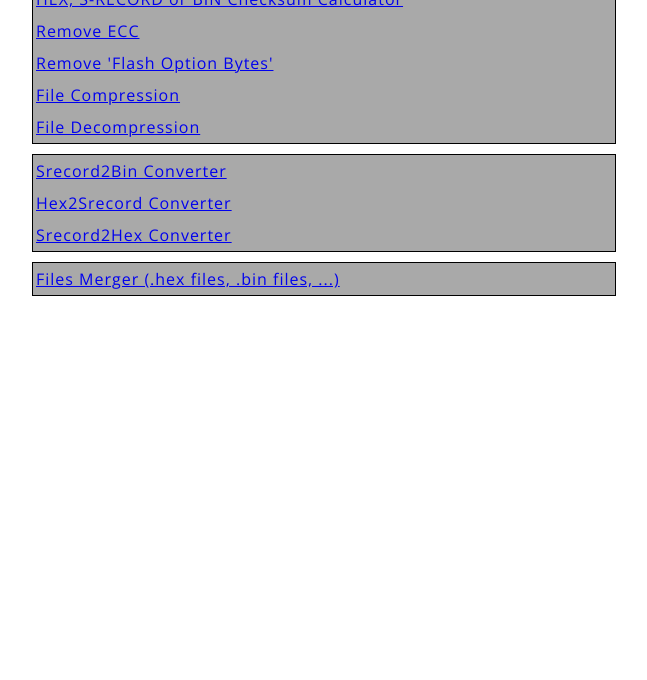
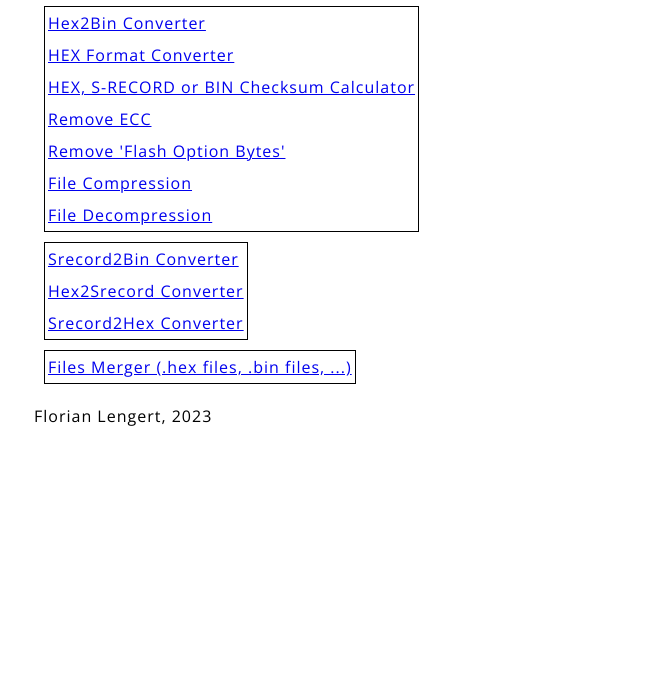
Before and after one commit to flow1980/HexUtility, a plain HTML site: page index.html in a window 1280 px wide. Shown: the part 120-800 px from the top of the page, without its empty margins (6-653 px from the left). Drawn offline with nearby package versions, Linux system fonts and the light colour scheme.

Commit message:
Footer and styles modified.

```diff
--- a/index.html
+++ b/index.html
@@ -13,8 +13,12 @@
     <script src="scripts/main.js" defer></script>  <!--defer: load the JavaScript after parsing the HTML is finished-->
   </head>
   <body>
+    <header>
+      <h1>Hex Utility Suite</h1>
+    </header>
+
     <nav id="nav-hex-tools">
-      <ul class="no-bullets">
+      <ul class="nav-no-bullets">
         <li><a href="app-hex2bin/hex2bin.html">Hex2Bin Converter</a></li>
         <li><a href="app-hex-format-converter/hex-format-converter.html">HEX Format Converter</a></li>
         <li><a href="app-checksum-calculator/checksum-calculator.html">HEX, S-RECORD or BIN Checksum Calculator</a></li>
@@ -25,16 +29,20 @@
       </ul>
     </nav>
     <nav id="nav-s-record-tools">
-      <ul class="no-bullets">
+      <ul class="nav-no-bullets">
         <li><a href="app-srecord2bin/srecord2bin.html">Srecord2Bin Converter</a></li>
         <li><a href="app-hex2srecord/hex2srecord.html">Hex2Srecord Converter</a></li>
         <li><a href="app-srecord2hex/srecord2hex.html">Srecord2Hex Converter</a></li>
       </ul>
     </nav>
     <nav id="nav-other-tools">
-      <ul class="no-bullets">
+      <ul class="nav-no-bullets">
         <li><a href="app-files-merger/files-merger.html">Files Merger (.hex files, .bin files, ...)</a></li>
       </ul>
     </nav>
+
+    <footer>
+      <p>Florian Lengert, 2023</p>
+    </footer>
   </body>
 </html>
--- a/styles/style.css
+++ b/styles/style.css
@@ -6,21 +6,28 @@ html {
   /*background-color: #00539F;*/
 
   font-weight: normal;
-  font-size: 10px; /* px means "pixels": the base font size is now 10 pixels high */
   font-family: 'Open Sans', sans-serif;
 }
 
 /*h1 {
 }*/
 
-ul.no-bullets {
+/*h3 {
+  font-size: 1.5rem;
+}*/
+
+.nav-no-bullets {
   list-style-type: none; /* Remove bullets */
   padding: 0 3px; /* Remove padding */
   margin: 0; /* Remove margins */
 }
 
-p, li {
-  font-size: 16px;
+li {
+  line-height: 2;
+  letter-spacing: 1px;
+}
+
+p {
   line-height: 2;
   letter-spacing: 1px;
 }
@@ -31,8 +38,7 @@ img {
 }
 
 #nav-hex-tools, #nav-s-record-tools, #nav-other-tools {
-  width: auto;
+  width: max-content;
   border: 1px solid black;
   margin: 10px;
-  background-color: darkgray;
 }
```
Also changed, not shown: app-checksum-calculator/checksum-calculator.html (+4 -4 lines), app-file-compression/file-compression.html (+4 -4 lines), app-file-decompression/file-decompression.html (+4 -4 lines), app-files-merger/files-merger.html (+4 -4 lines), app-hex-format-converter/hex-format-converter.html (+4 -4 lines), app-hex2bin/hex2bin.html (+4 -4 lines), app-hex2srecord/hex2srecord.html (+4 -4 lines), app-remove-ecc/remove-ecc.html (+4 -4 lines), app-remove-flash-option-bytes/remove-flash-option-bytes.html (+4 -4 lines), app-srecord2bin/srecord2bin.html (+4 -4 lines), app-srecord2hex/srecord2hex.html (+4 -4 lines), scripts/main.js (+11 -0 lines).
